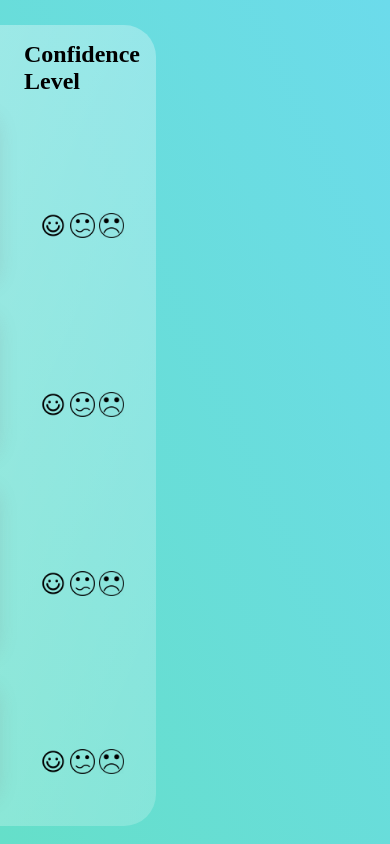
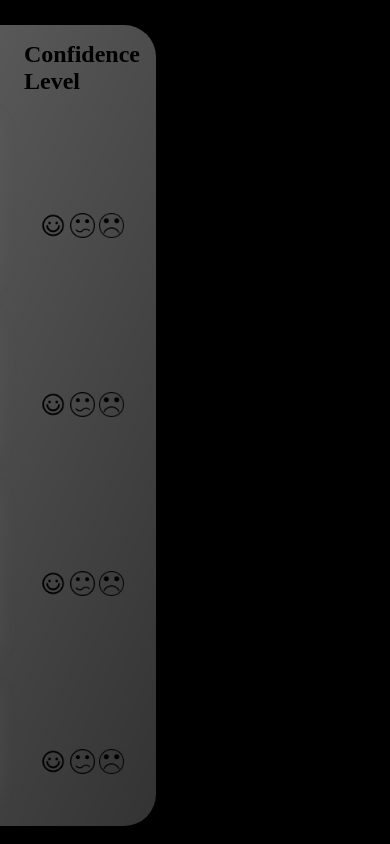
Before and after one commit to Jgilius/LearningSpot, a Django app: page /home/ in a window 390 px wide. Run offline with Django 3.2, Linux system fonts and the light colour scheme.

Commit message:
Added CSS Media Query

```diff
--- a/LearningSpot/LearningSpotProject/static/CSS/style.css
+++ b/LearningSpot/LearningSpotProject/static/CSS/style.css
@@ -1,9 +1,4 @@
-@desktop:1200px;
-@laptop:1024px;
-@tablet:768px;
-@phone:480px;
-
-* {
+ * {
     margin:0;
     padding: 0;
     box-sizing: border-box;
@@ -16,8 +11,6 @@ main {
     align-items: center;
     justify-content: center;
 }
-
-
 
 .back_panel{
     min-height: 97vh;
@@ -92,3 +85,9 @@ main {
     padding: 1rem;
 
 }
+
+@media screen and (max-width: 1024px){
+    main{
+    background: black;
+    }
+}
```
